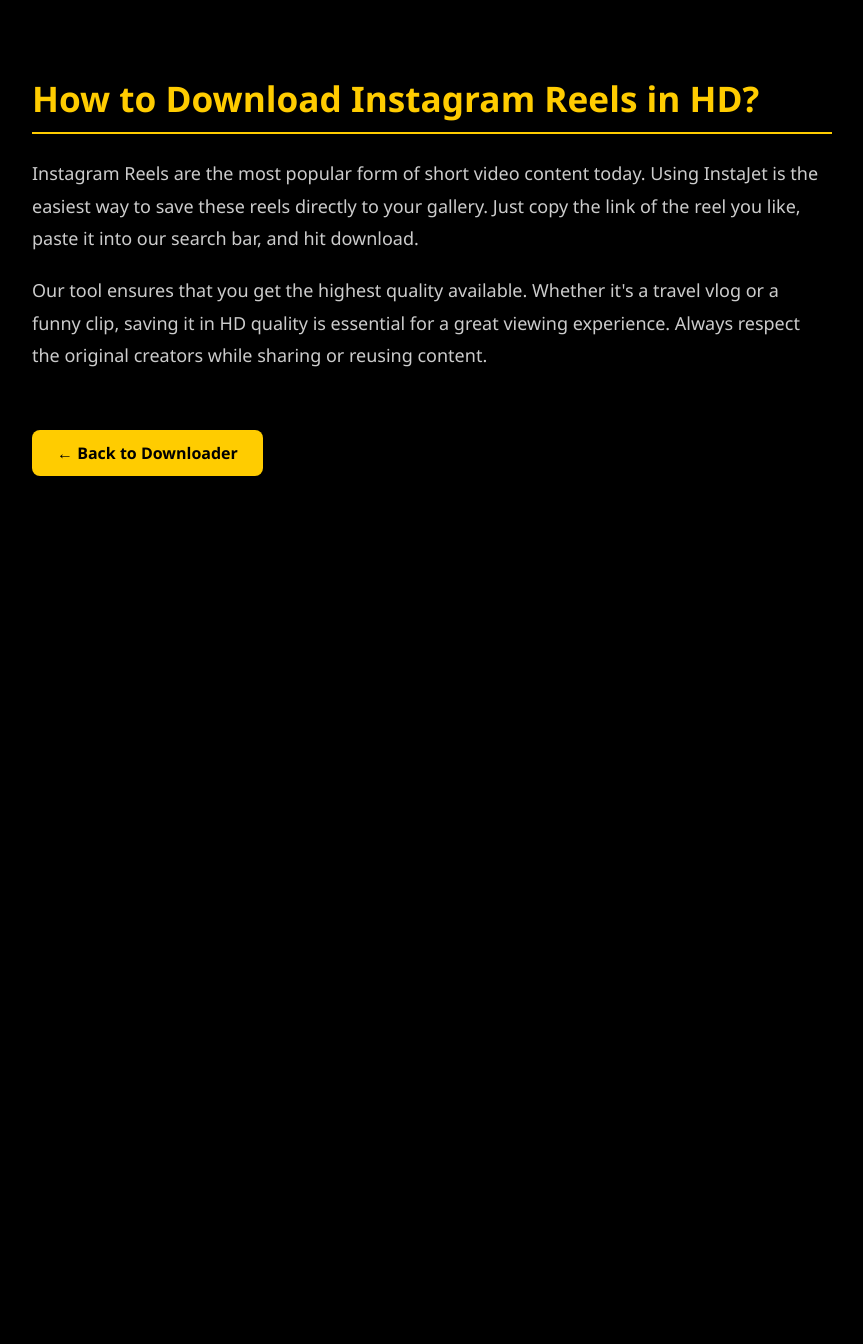
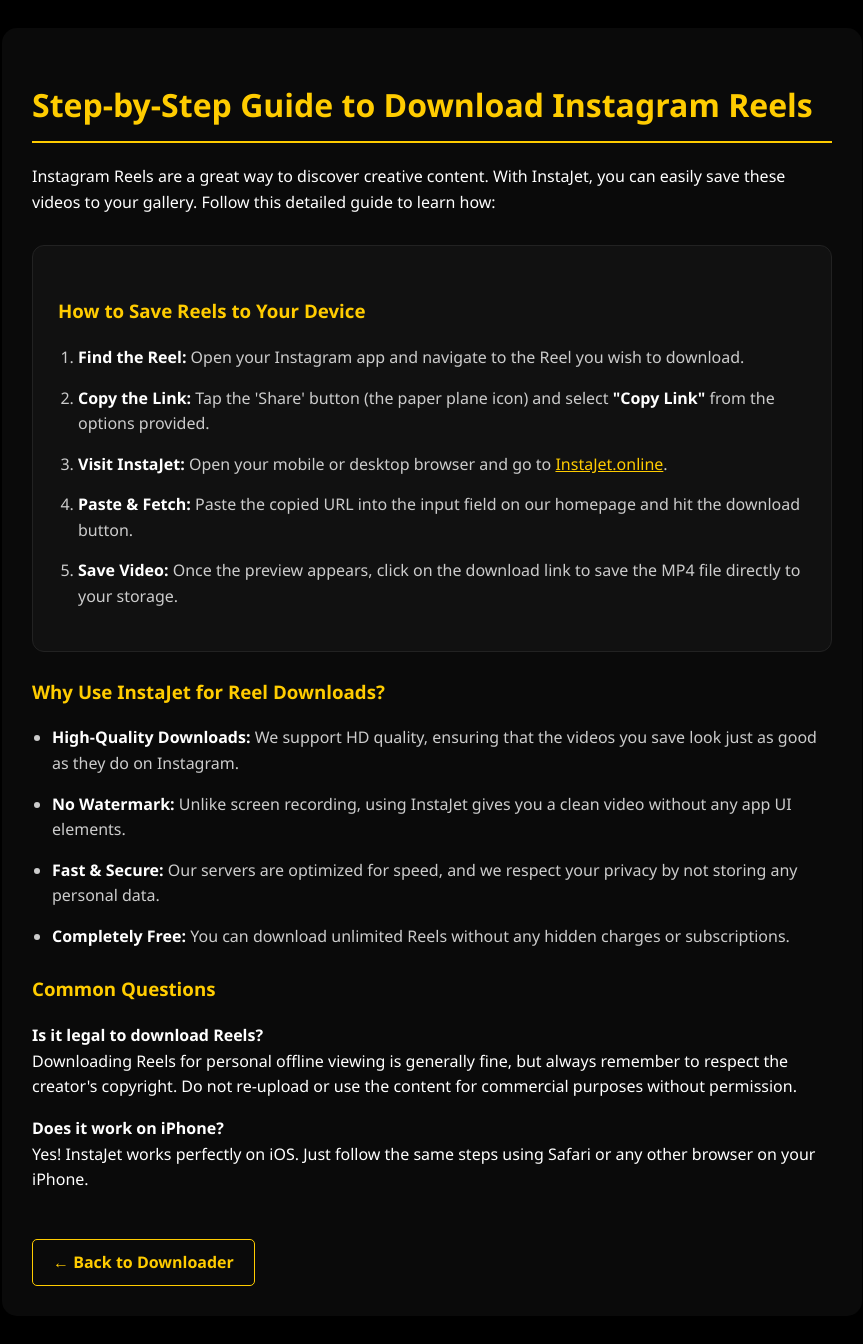
Before and after one commit to joyvijayan/jet-app, a Flask app: page /reels-guide.html in a window 1280 px wide. Shown: the whole page, without its empty margins (208-1071 px from the left). Before the commit the page ends 476 px from the top, so only its background shows below. Run offline with Flask 3, Linux system fonts and the light colour scheme.

Commit message:
Update reels-guide.html

```diff
--- a/templates/reels-guide.html
+++ b/templates/reels-guide.html
@@ -3,21 +3,56 @@
 <head>
     <meta charset="UTF-8">
     <meta name="viewport" content="width=device-width, initial-scale=1.0">
-    <title>How to Download Instagram Reels in HD - InstaJet</title>
+    <link rel="canonical" href="https://instajet.online/reels-guide.html" />
+
+    <title>Step-by-Step Guide: How to Download Instagram Reels - InstaJet</title>
     <style>
-        body { background-color: #000; color: #fff; font-family: 'Segoe UI', sans-serif; text-align: center; margin: 0; padding: 0; }
-        .container { padding: 50px 20px; max-width: 800px; margin: auto; text-align: left; }
-        h1 { color: #ffcc00; font-size: 2.2rem; border-bottom: 2px solid #ffcc00; padding-bottom: 10px; }
-        p { color: #ccc; line-height: 1.8; font-size: 18px; margin-top: 20px; }
-        .back-btn { display: inline-block; margin-top: 40px; color: #000; background: #ffcc00; text-decoration: none; padding: 12px 25px; border-radius: 8px; font-weight: bold; }
+        body { background-color: #000; color: #fff; font-family: 'Segoe UI', sans-serif; line-height: 1.6; padding: 20px; }
+        .container { max-width: 800px; margin: auto; background: #0a0a0a; padding: 30px; border-radius: 15px; }
+        h1 { color: #ffcc00; font-size: 2rem; border-bottom: 2px solid #ffcc00; padding-bottom: 10px; }
+        h3 { color: #ffcc00; margin-top: 25px; }
+        ul, ol { color: #ccc; padding-left: 20px; }
+        li { margin-bottom: 15px; }
+        b { color: #fff; }
+        .back-btn { display: inline-block; margin-top: 30px; color: #ffcc00; text-decoration: none; font-weight: bold; border: 1px solid #ffcc00; padding: 10px 20px; border-radius: 5px; }
+        .back-btn:hover { background: #ffcc00; color: #000; }
+        .guide-box { margin-top: 30px; background: #111; padding: 25px; border-radius: 12px; border: 1px solid #222; }
     </style>
 </head>
 <body>
-    <div class="container">
-        <h1>How to Download Instagram Reels in HD?</h1>
-        <p>Instagram Reels are the most popular form of short video content today. Using InstaJet is the easiest way to save these reels directly to your gallery. Just copy the link of the reel you like, paste it into our search bar, and hit download.</p>
-        <p>Our tool ensures that you get the highest quality available. Whether it's a travel vlog or a funny clip, saving it in HD quality is essential for a great viewing experience. Always respect the original creators while sharing or reusing content.</p>
-        <a href="/" class="back-btn">← Back to Downloader</a>
+
+<div class="container">
+    <h1>Step-by-Step Guide to Download Instagram Reels</h1>
+    <p>Instagram Reels are a great way to discover creative content. With InstaJet, you can easily save these videos to your gallery. Follow this detailed guide to learn how:</p>
+
+    <div class="guide-box">
+        <h3>How to Save Reels to Your Device</h3>
+        <ol>
+            <li><b>Find the Reel:</b> Open your Instagram app and navigate to the Reel you wish to download.</li>
+            <li><b>Copy the Link:</b> Tap the 'Share' button (the paper plane icon) and select <b>"Copy Link"</b> from the options provided.</li>
+            <li><b>Visit InstaJet:</b> Open your mobile or desktop browser and go to <a href="https://instajet.online" style="color: #ffcc00;">InstaJet.online</a>.</li>
+            <li><b>Paste & Fetch:</b> Paste the copied URL into the input field on our homepage and hit the download button.</li>
+            <li><b>Save Video:</b> Once the preview appears, click on the download link to save the MP4 file directly to your storage.</li>
+        </ol>
     </div>
+
+    <h3>Why Use InstaJet for Reel Downloads?</h3>
+    <ul>
+        <li><b>High-Quality Downloads:</b> We support HD quality, ensuring that the videos you save look just as good as they do on Instagram.</li>
+        <li><b>No Watermark:</b> Unlike screen recording, using InstaJet gives you a clean video without any app UI elements.</li>
+        <li><b>Fast & Secure:</b> Our servers are optimized for speed, and we respect your privacy by not storing any personal data.</li>
+        <li><b>Completely Free:</b> You can download unlimited Reels without any hidden charges or subscriptions.</li>
+    </ul>
+
+    <h3>Common Questions</h3>
+    <p><b>Is it legal to download Reels?</b><br>
+    Downloading Reels for personal offline viewing is generally fine, but always remember to respect the creator's copyright. Do not re-upload or use the content for commercial purposes without permission.</p>
+
+    <p><b>Does it work on iPhone?</b><br>
+    Yes! InstaJet works perfectly on iOS. Just follow the same steps using Safari or any other browser on your iPhone.</p>
+
+    <a href="/" class="back-btn">← Back to Downloader</a>
+</div>
+
 </body>
 </html>
```
